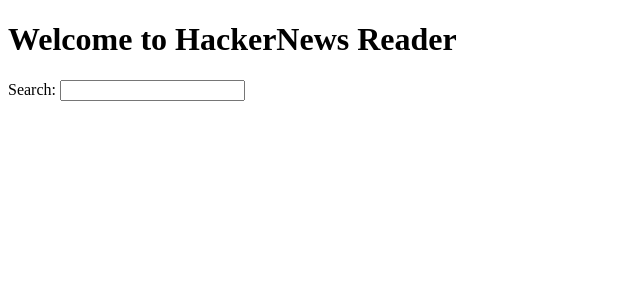
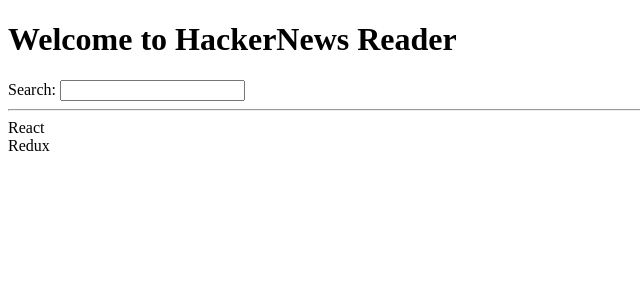
Before and after one commit to huuwulleop/hackernews-reader, a React (Create React App) app: page / in a window 1280 px wide. Shown: the top 300 px of the page, without its empty margins (0-640 px from the left). Built offline with nearby package versions, Linux system fonts and the light colour scheme.

Commit message:
Add sample articles

```diff
--- a/src/App.js
+++ b/src/App.js
@@ -1,5 +1,24 @@
 
 const title = "HackerNews Reader"
+
+const list = [
+  {
+    title: 'React',
+    url: 'https://reactjs.org/',
+    author: 'Jordan Walke',
+    num_comments: 3,
+    points: 4,
+    objectID: 0,
+  },
+  {
+    title: 'Redux',
+    url: 'https://redux.js.org/',
+    author: 'Dan Abramov, Andrew Clark',
+    num_comments: 2,
+    points: 5,
+    objectID: 1,
+  },
+]
 
 const App = () => {
   return (
@@ -8,6 +27,12 @@
 
       <label htmlFor="search">Search: </label>
       <input type="text" id="search" />
+
+      <hr />
+
+      {list.map(item => (
+        <div key={item.objectID}>{item.title}</div>
+      ))}
     </div>
   )
 }
```
